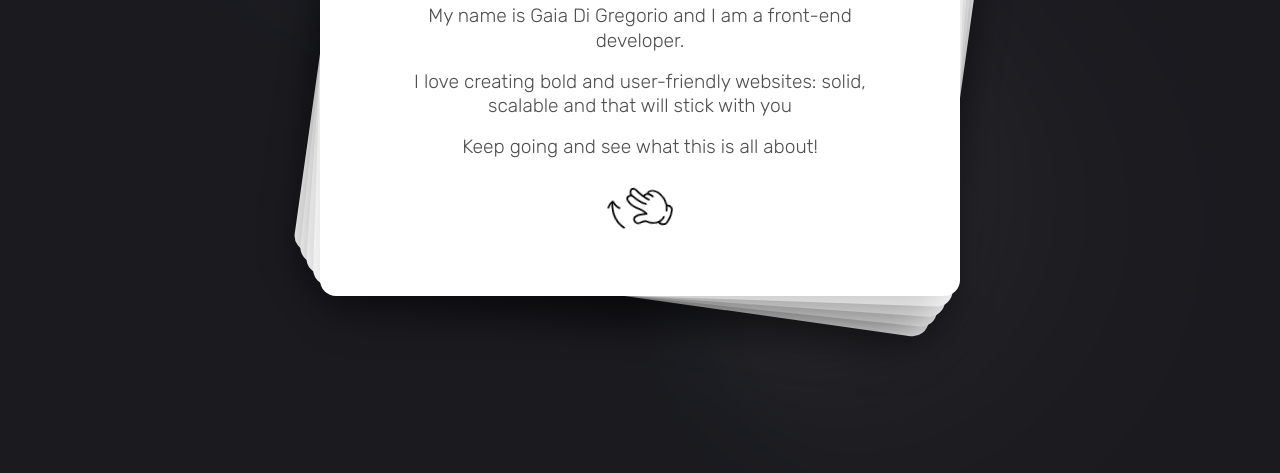
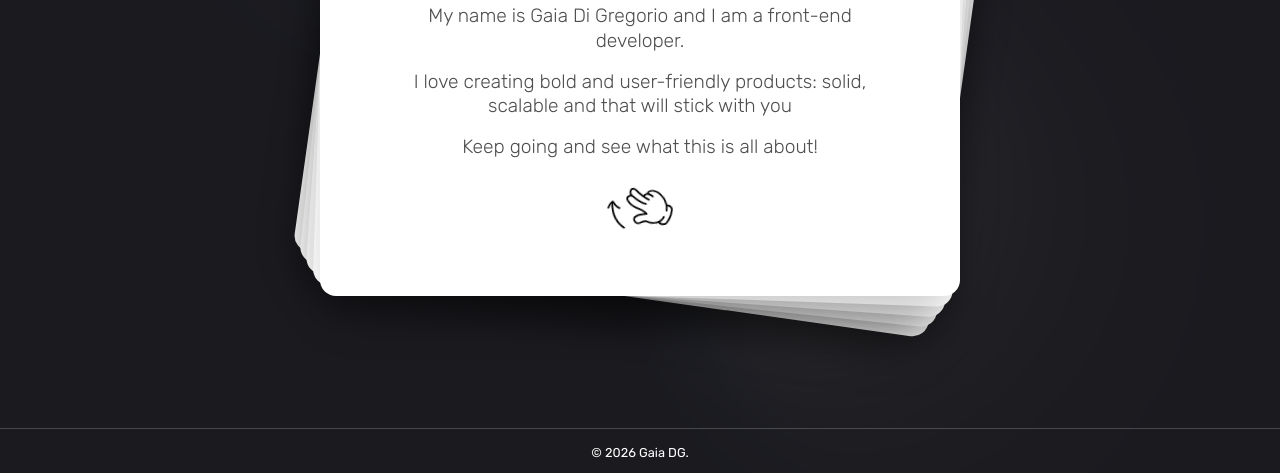
Before and after one commit to GaiaGD/pf-25, a Next.js app: page / in a window 1280 px wide. Shown: the part 324-797 px from the top of the page. Built offline with nearby package versions, Linux system fonts and the light colour scheme.

Commit message:
added footer

```diff
--- a/cards.json
+++ b/cards.json
@@ -6,7 +6,7 @@
             "heading": "Oh, hey there!",
             "subheading": [
                 "My name is Gaia Di Gregorio and I am a front-end developer.",
-                "I love creating bold and user-friendly websites: solid, scalable and that will stick with you",
+                "I love creating bold and user-friendly products: solid, scalable and that will stick with you",
                 "Keep going and see what this is all about!"
             ]
         },
@@ -17,7 +17,7 @@
             "subheading": [
                 "I'm good with languages.<br/>Personally and professionally.",
                 "And with libraries and frameworks too.",
-                "I have a solid experience with React, Angular and TypeScript."
+                "I specialize in React and TypeScript, with hands-on experience in Angular, and I’m expanding my focus toward full-stack ownership and system design."
             ]
         },
         {
@@ -34,7 +34,7 @@
             "link": "else",
             "heading": "What else can I say?",
             "subheading": [
-                "Been exposed to diversity all my life, I give my best outside safe spaces",
+                "Been exposed to diversity all my life, I give my best outside comfort zones.",
                 "When I'm not online, I'm practicing jiu jitsu, visiting new places, or ironically-ish singing karaoke."
             ]
         },
--- /dev/null
+++ b/src/app/components/Footer/Footer.module.scss
@@ -0,0 +1,10 @@
+.footer {
+	position: fixed;
+	width: 100%;
+	bottom: 0;
+  text-align: center;
+  font-size: 0.8rem;
+  padding: 1rem 0;
+  font-family: var(--font-rubik);
+  border-top: 1px solid rgba(255, 255, 255, 0.2);
+}
--- /dev/null
+++ b/src/app/components/Footer/Footer.tsx
@@ -0,0 +1,11 @@
+import styles from './Footer.module.scss';
+
+export default function Footer () {
+  return (
+    <footer className={styles.footer}>
+      <div className={styles.container}>
+        <p>&copy; {new Date().getFullYear()} Gaia DG.</p>
+      </div>
+    </footer>
+  );
+};
--- a/src/app/page.tsx
+++ b/src/app/page.tsx
@@ -10,6 +10,7 @@ import { cards } from "../../cards.json";
 import Card from "./components/Card/Card";
 import Nav from "./components/Nav/Nav";
 import EmptyDeck from "./components/EmptyDeck/EmptyDeck";
+import Footer from "./components/Footer/Footer";
 
 import { useThreeLiquidMetal } from "@/app/utils/Canvas"
 
@@ -212,6 +213,8 @@ export default function Home() {
 
         <EmptyDeck bringBackAllCards={bringBackAllCards} emptyDeck={activeCards.length === 0} />
 
+        <Footer />
+
       </main>
     </div>
   );
```
